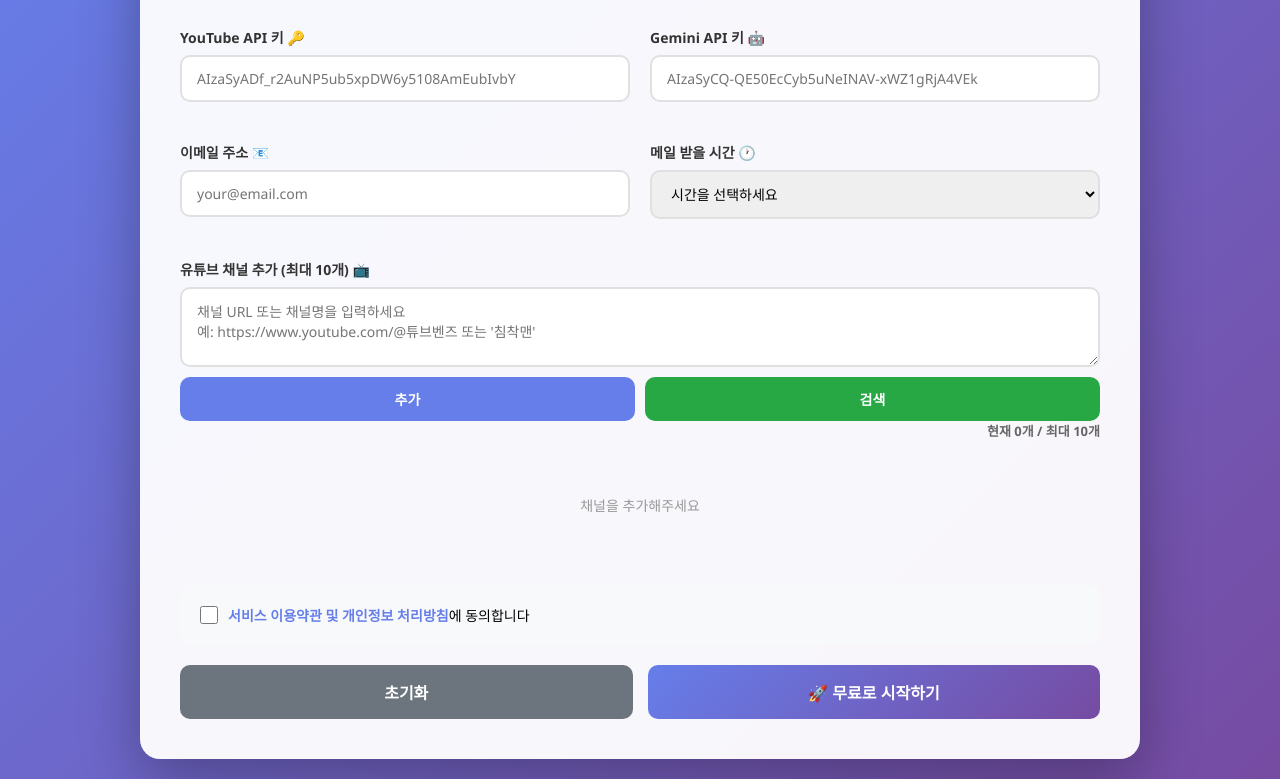
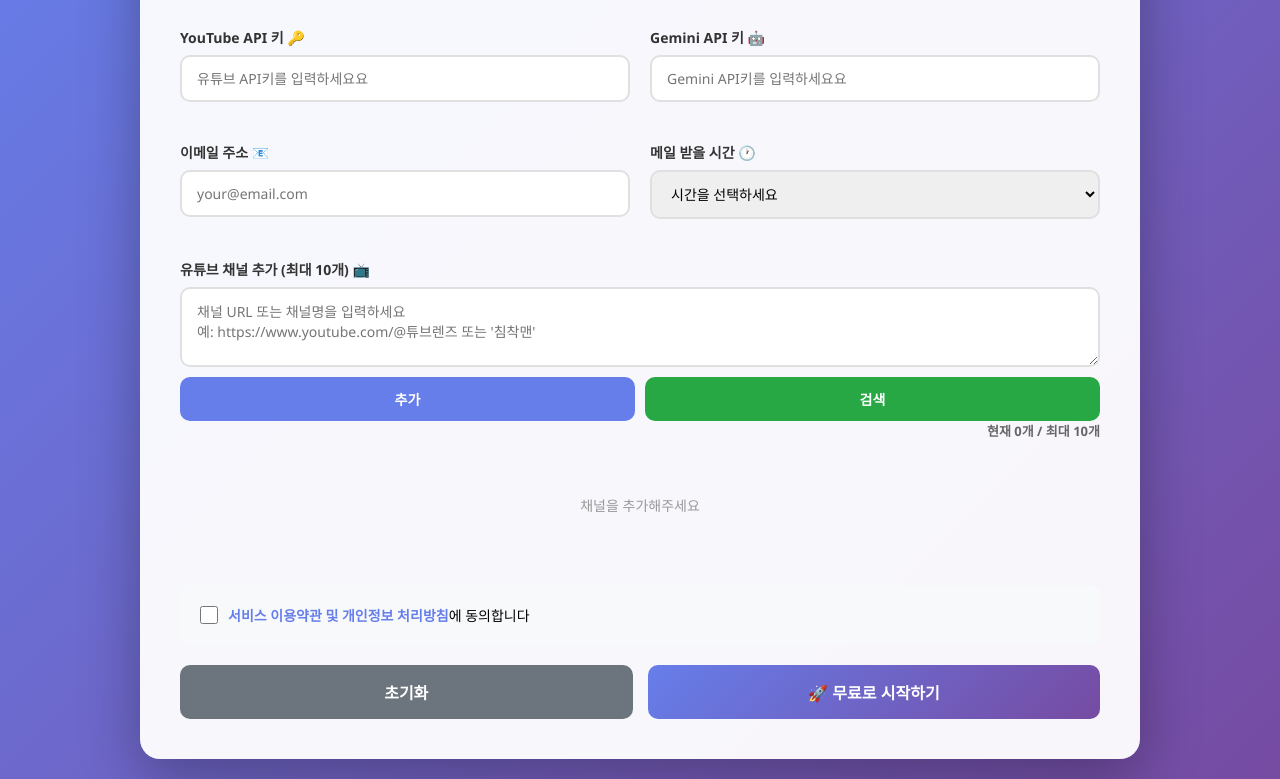
Before and after one commit to seolha30/autotube, a plain HTML site: page index.html in a window 1280 px wide. Shown: the part 135-914 px from the top of the page. Drawn offline with Linux system fonts and the light colour scheme.

Commit message:
Update index.html

```diff
--- a/index.html
+++ b/index.html
@@ -1,4 +1,3 @@
-
 <!DOCTYPE html>
 <html lang="ko">
 <head>
@@ -576,7 +575,7 @@
                     <input
                         type="text"
                         id="youtubeApiKey"
-                        placeholder="AIzaSyADf_r2AuNP5ub5xpDW6y5108AmEubIvbY"
+                        placeholder="유튜브 API키를 입력하세요요"
                         required
                     >
                 </div>
@@ -586,7 +585,7 @@
                     <input
                         type="text"
                         id="geminiApiKey"
-                        placeholder="AIzaSyCQ-QE50EcCyb5uNeINAV-xWZ1gRjA4VEk"
+                        placeholder="Gemini API키를 입력하세요요"
                         required
                     >
                 </div>
@@ -640,7 +639,7 @@
                 <div class="url-input-wrapper">
                     <textarea
                         id="channelUrl"
-                        placeholder="채널 URL 또는 채널명을 입력하세요&#10;예: https://www.youtube.com/@튜브벤즈 또는 '침착맨'"
+                        placeholder="채널 URL 또는 채널명을 입력하세요&#10;예: https://www.youtube.com/@튜브렌즈 또는 '침착맨'"
                         rows="2"
                     ></textarea>
                     <div class="button-row">
```
